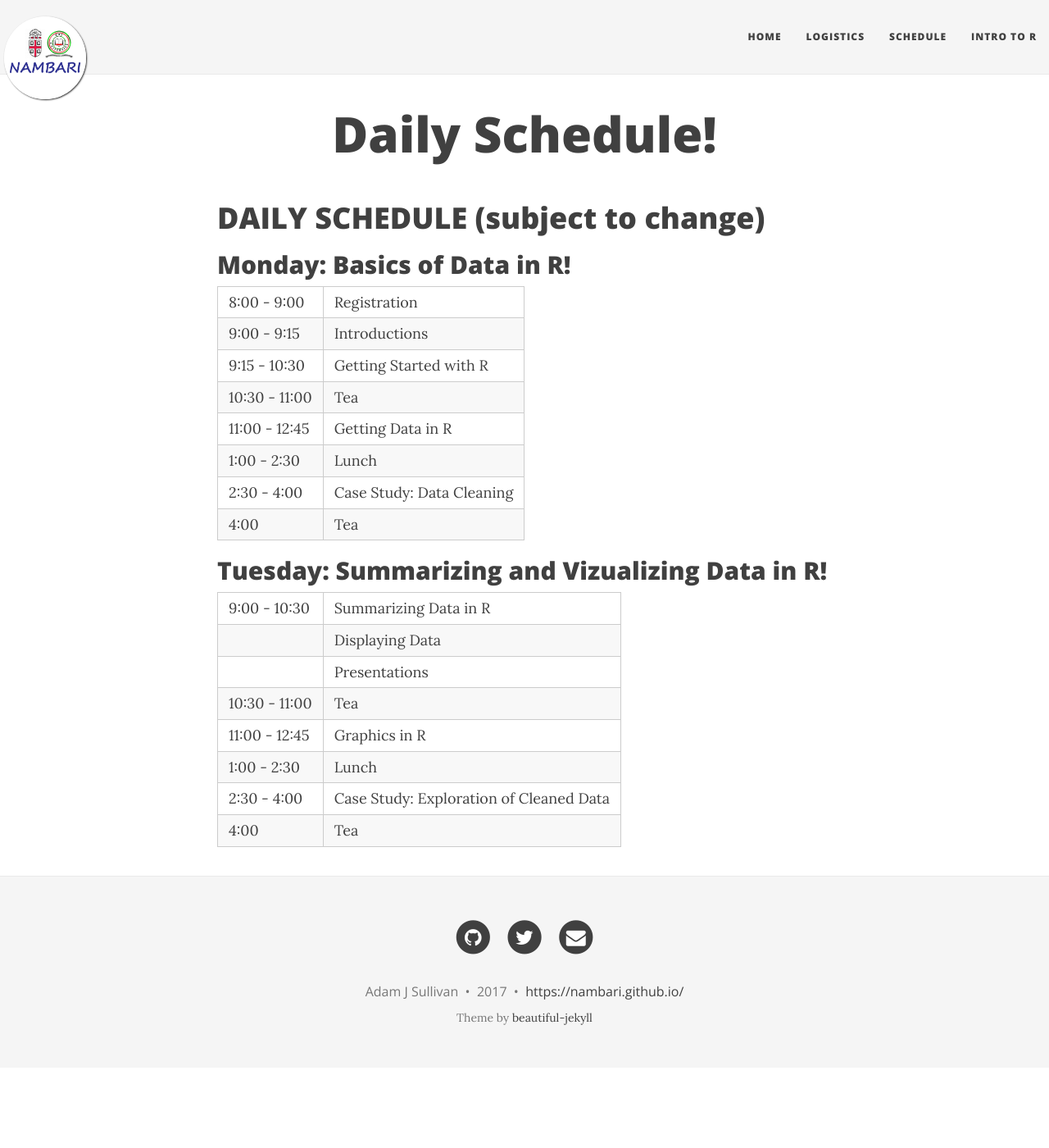
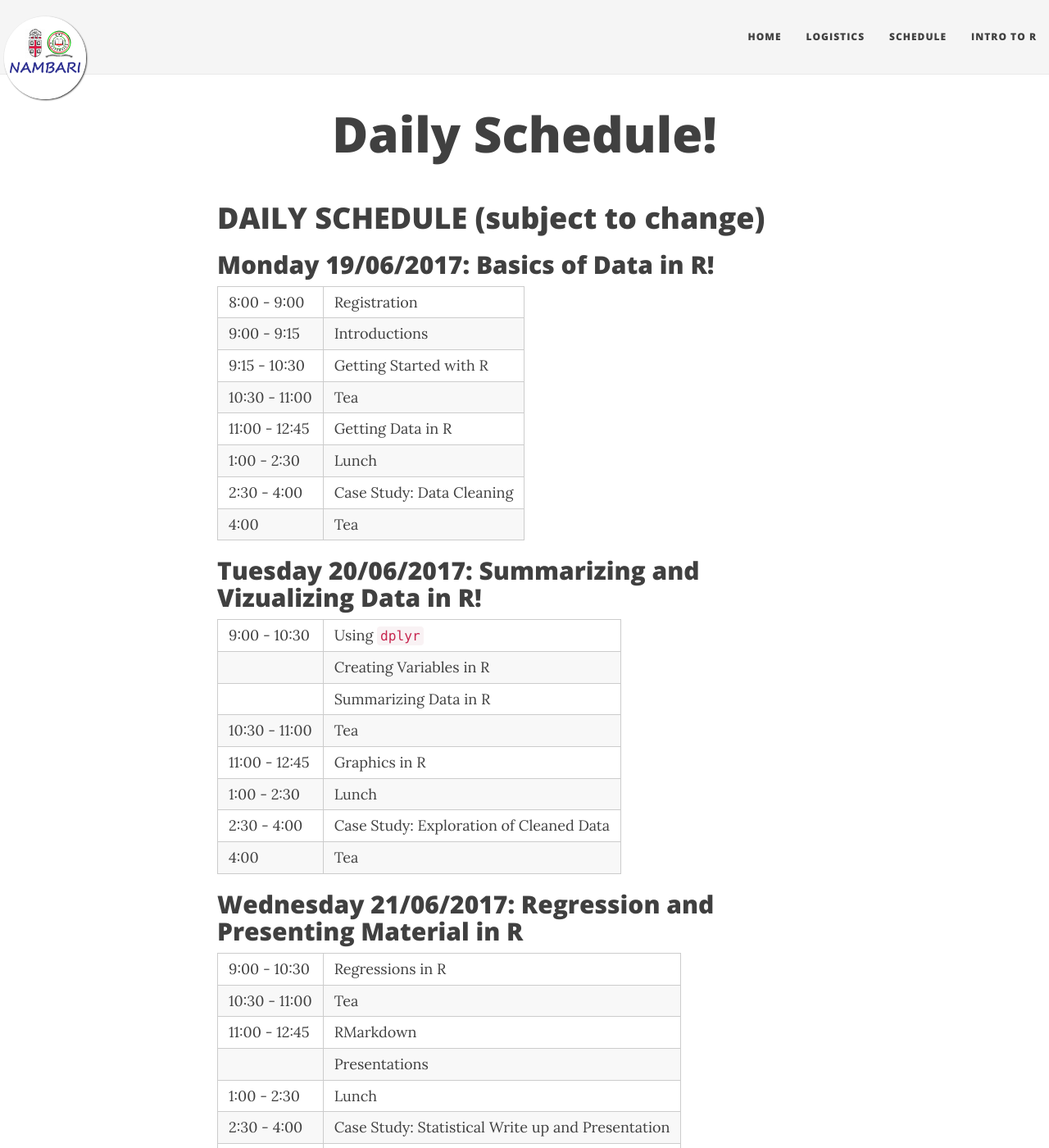
Before and after one commit to NAMBARI/nambari.github.io, a Jekyll site: the page built from schedule.md, in a window 1280 px wide and 1400 px high. Shown: the whole window at 82% size. Built offline with Jekyll 4.4.1, drawn with Linux system fonts in a browser that asks for light colours; nearby versions of some CDN libraries.

Commit message:
Schedule Changes

```diff
--- a/schedule.md
+++ b/schedule.md
@@ -8,7 +8,7 @@ published: true
 
 # DAILY SCHEDULE (subject to change)
 
-## Monday: Basics of Data in R!
+## Monday 19/06/2017: Basics of Data in R!
 
 | ------------- | ----------------------|
 | 8:00 - 9:00   |    Registration       |
@@ -21,14 +21,26 @@ published: true
 | 4:00          |               Tea |
 
 
-## Tuesday: Summarizing and Vizualizing Data in R!
+## Tuesday 20/06/2017: Summarizing and Vizualizing Data in R!
 
 | ------------- | ----------------------|
-| 9:00 - 10:30  |    Summarizing Data in R |
-|               |    Displaying Data  |
-|               |    Presentations |
+| 9:00 - 10:30  |     Using `dplyr` |
+|               |     Creating Variables in R |
+|               |    Summarizing Data in R |
 | 10:30 - 11:00 |       Tea |
 | 11:00 - 12:45 |      Graphics in R |
 | 1:00 - 2:30   |          Lunch |
 | 2:30 - 4:00   |   Case Study: Exploration of Cleaned Data |
 | 4:00          |               Tea |
+
+
+## Wednesday 21/06/2017: Regression and Presenting Material in R
+
+| ------------- | ----------------------|
+| 9:00 - 10:30  |   Regressions in R |
+| 10:30 - 11:00 |       Tea |
+| 11:00 - 12:45 |      RMarkdown |
+|               | Presentations |
+| 1:00 - 2:30   |          Lunch |
+| 2:30 - 4:00   |   Case Study: Statistical Write up and Presentation |
+| 4:00          |               Tea |
```
